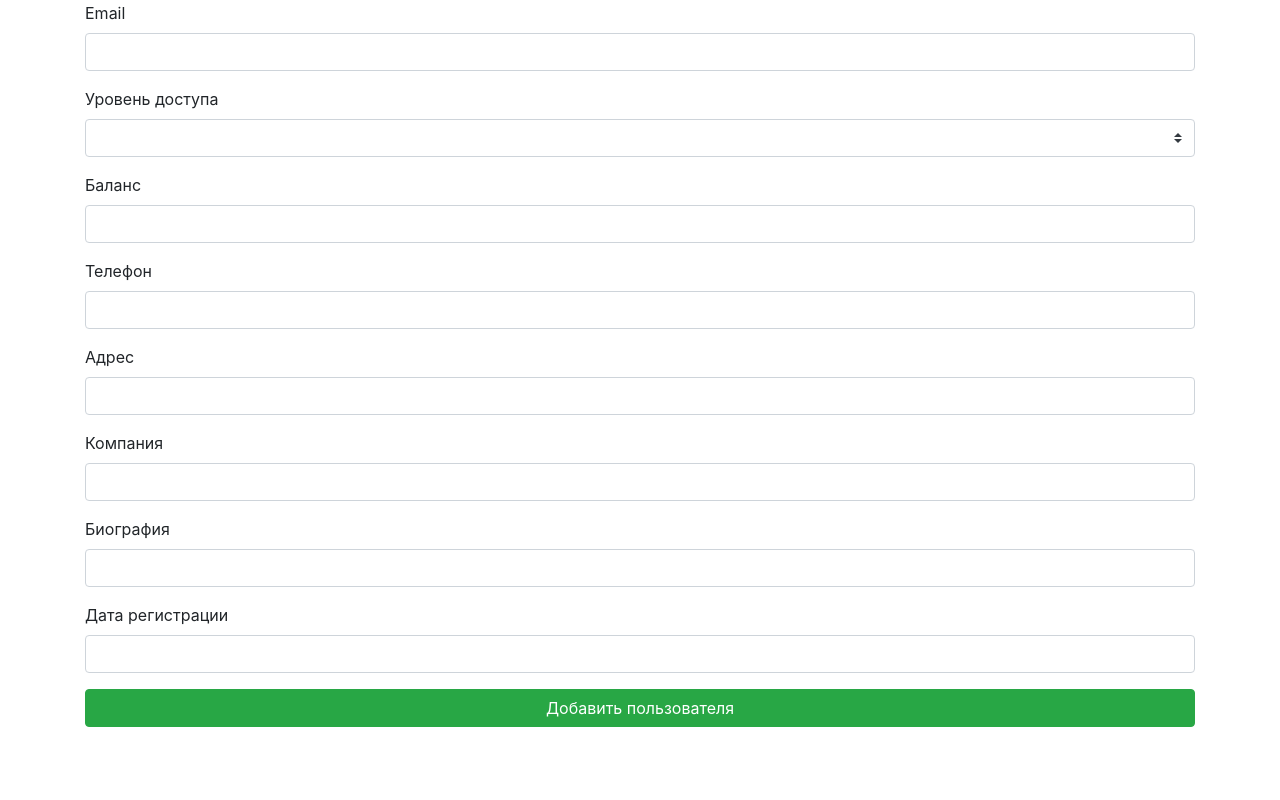
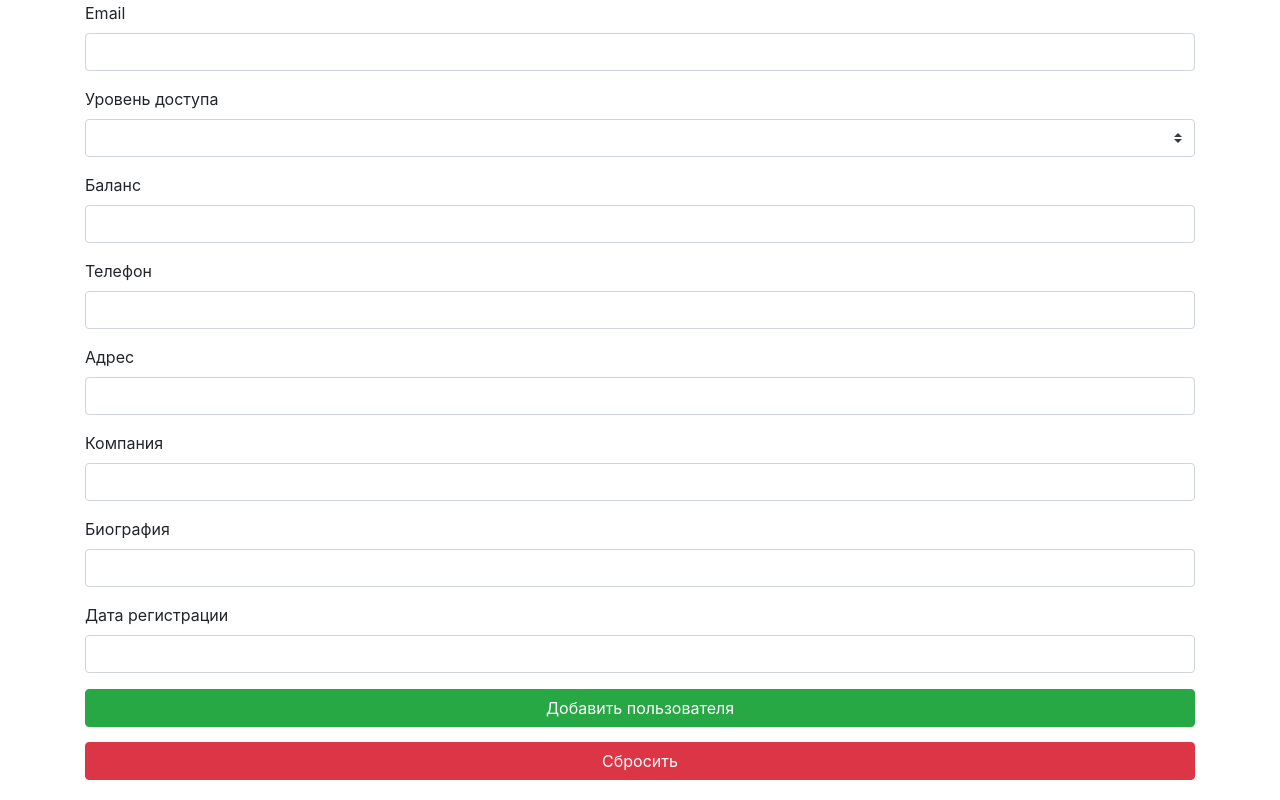
Before and after one commit to GovorukhinAndrey/VueUserList, a Vue app: page /add-user in a window 1280 px wide. Shown: the part 627-1427 px from the top of the page. Before the commit the page ends 1374 px from the top, so only its background shows below. Built offline with nearby package versions, Linux system fonts and the light colour scheme.

Commit message:
Добавил кнопку сброса полей при создании пользователя

```diff
--- a/src/views/AddUser.vue
+++ b/src/views/AddUser.vue
@@ -9,6 +9,9 @@
 
     <button type="button" class="btn btn-success btn-block" @click="saveChanges">
       Добавить пользователя
+    </button>
+    <button type="button" class="btn btn-danger btn-block" @click="reset">
+      Сбросить
     </button>
   </div>
 </template>
@@ -49,6 +52,9 @@ export default {
         this.$route.push({ path: '/users' });
       });
     },
+    reset() {
+      this.user = emptyObj;
+    },
   },
 };
 </script>
```
